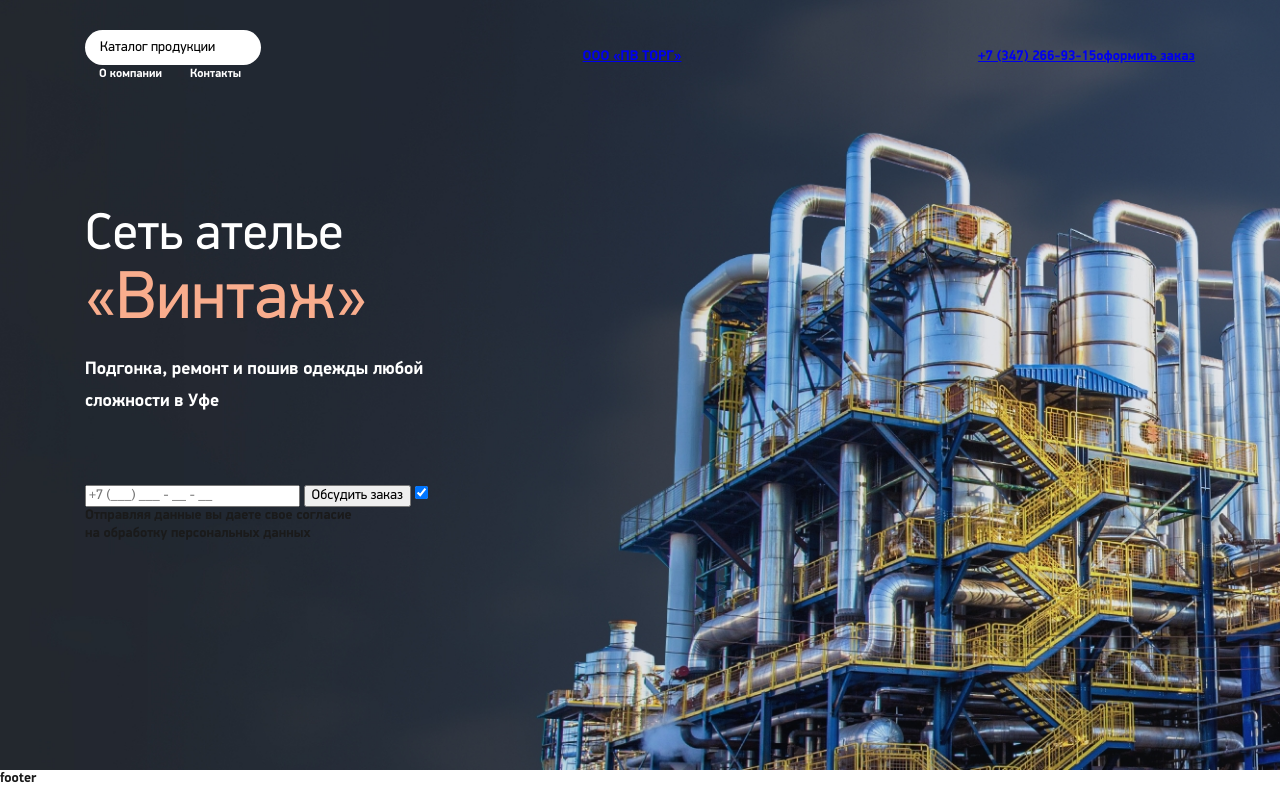
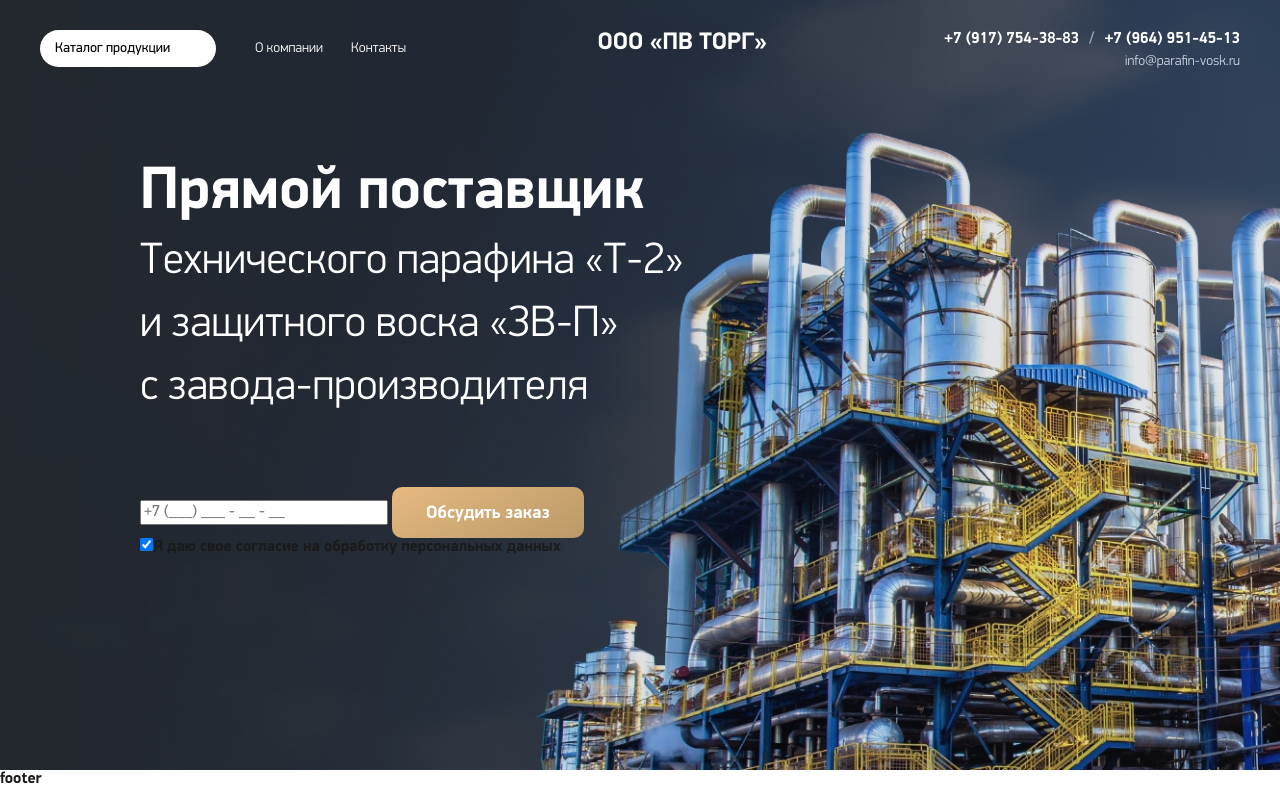
Before and after one commit to Director099/parafin, a website: page src/index.pug in a window 1280 px wide. Drawn offline with nearby package versions, Linux system fonts and the light colour scheme; some packages are replaced by stand-ins of ours; files that its build step writes are made by us from their sources; a script that the page names is missing; files whose address does not match are found by name.

Commit message:
Поправил контейнер и первый экран

```diff
--- a/src/blocks/companents/btn/btn.scss
+++ b/src/blocks/companents/btn/btn.scss
@@ -11,67 +11,58 @@ $field-padding-vertical:      0.3em !default;
 $field-padding-horizontal:    0.7em !default;
 
 $border-radius:               rem(3px) !default;
+$gradient-warning:            linear-gradient(-28deg, #bb9968 0%, #bb9968 1%, #e6b980 100%), linear-gradient(to top, #f9d219 0%, #fba51d 100%);
 
 .btn {
-
-  $block-name:                &; // #{$block-name}__element
-
-  box-sizing: border-box;
   display: inline-block;
   vertical-align: middle;
   margin: 0;
-  padding: $field-padding-vertical  $field-padding-horizontal;
+  padding: 15px 34px 13px;
   white-space: nowrap;
   user-select: none;
   text-align: center;
-  font-size: 1em;
-  font-family: inherit;
-  line-height: $line-height;
+  font-size: 18px;
+  font-weight: 700;
   text-decoration: none;
   text-transform: none;
   color: $text-color;
-  border-radius: $border-radius;
-  border: 1px solid $gray-lighter;
-  background-color: $gray-lightest;
-  background-image: none;
+  border-radius: 10px;
+  border: none;
+  background-color: $gray-300;
+  // background-image: none;
   cursor: pointer;
 
   &:hover,
   &:focus {
     text-decoration: none;
     color: $text-color;
-    background-color: darken($gray-lightest, 10%);
-    border-color: darken($gray-lighter, 12%);
+    // background-color: darken($gray-lightest, 10%);
+    // border-color: darken($gray-lighter, 12%);
   }
 
   &:visited {
     color: $text-color;
   }
 
-  &:active,
-  &:focus {
-    @include field-focus;
+  &--disabled,
+  &:disabled {
+    // opacity: 0.6;
+    cursor: not-allowed;
+    color: $text-color;
+    background-color: $gray-300;
+    // border-color: $gray-lighter;
   }
 
-  &--disabled,
-  &:disabled {
-    opacity: $opacity;
-    cursor: not-allowed;
-    color: $text-color;
-    background-color: $gray-lightest;
-    border-color: $gray-lighter;
-
-    @at-root a.btn--disabled {
-      pointer-events: none;
-    }
-  }
 
   // &__icon {
   //   display: inline-block;
   //   vertical-align: middle;
   // }
 
-
+  &--warning {
+    color: $white;
+    background-image: $gradient-warning;
+  }
 
   // &--main {
   //   color: #fff;
--- a/src/blocks/companents/logo/logo.scss
+++ b/src/blocks/companents/logo/logo.scss
@@ -1,13 +1,11 @@
-// В этом файле должны быть стили для БЭМ-блока logo, его элементов,
-// модификаторов, псевдоселекторов, псевдоэлементов, @media-условий...
-// Очередность: http://nicothin.github.io/idiomatic-pre-CSS/#priority
-
 .logo {
-
-  $block-name:                &; // #{$block-name}__element
-
   display: inline-block;
   white-space: nowrap;
+  color: $white;
+  text-decoration: none;
+  font-size: 24px;
+  font-weight: 700;
+  line-height: 27px;
 
   img {
     display: block;
--- a/src/blocks/companents/title/title.scss
+++ b/src/blocks/companents/title/title.scss
@@ -4,41 +4,41 @@
   font: 400 26px/38px $main-font;
   margin-top: 0;
   margin-bottom: 20px;
-  color: $color-main;
+  color: #25292e;
 
   &--white {
     color: $white;
   }
 
-  &--page {
-    padding-bottom: 65px;
-    letter-spacing: 2.7px;
+  // &--page {
+  //   padding-bottom: 65px;
+  //   letter-spacing: 2.7px;
 
-    &::after {
-      content: "";
-      position: absolute;
-      bottom: 0;
-      left: 0;
-      width: 70px;
-      height: 45px;
-      background: $white url("../img/scissors.png") no-repeat center left / contain;
-    }
+  //   &::after {
+  //     content: "";
+  //     position: absolute;
+  //     bottom: 0;
+  //     left: 0;
+  //     width: 70px;
+  //     height: 45px;
+  //     background: $white url("../img/scissors.png") no-repeat center left / contain;
+  //   }
 
-    &::before {
-      content: "";
-      position: absolute;
-      bottom: 20px;
-      left: 0;
-      max-width: 350px;
-      width: 100%;
-      height: 1px;
-      background: #e59c7d;
-    }
-  }
+  //   &::before {
+  //     content: "";
+  //     position: absolute;
+  //     bottom: 20px;
+  //     left: 0;
+  //     max-width: 350px;
+  //     width: 100%;
+  //     height: 1px;
+  //     background: #e59c7d;
+  //   }
+  // }
 
   @media(min-width: $screen-lg) {
-    font-size: 36px;
-    line-height: 48px;
+    font-size: 38px;
+    line-height: 58px;
   }
 }
 
--- /dev/null
+++ b/src/blocks/project/contact-header/contact-header.scss
@@ -0,0 +1,56 @@
+.contact-header {
+  // position: relative;
+  text-align: right;
+  // margin-left: auto;
+  // z-index: 1;
+}
+
+.contact-header__list {
+  @include ul-none();
+  margin-bottom: 5px;
+  display: flex;
+}
+
+.contact-header__item {
+  &::after {
+    content: "/";
+    display: inline-block;
+    padding-right: 10px;
+    padding-left: 10px;
+    color: #919eaf;
+  }
+
+  &:last-child::after {
+    display: none;
+  }
+}
+
+.contact-header__tel {
+  display: inline-block;
+  font-weight: 700;
+  font-size: 12px;
+  text-decoration: none;
+  color: $white;
+
+  &--black {
+    color: $black;
+  }
+
+  @media(min-width: $screen-sm) {
+    font-size: 16px;
+  }
+}
+
+.contact-header__email {
+  display: block;
+  font-size: 9px;
+  line-height: 16px;
+  font-weight: 300;
+  color: #ccd6e4;
+  text-decoration: none;
+
+  @media(min-width: $screen-sm) {
+    font-size: 14px;
+    font-weight: 300;
+  }
+}
--- /dev/null
+++ b/src/blocks/project/container/container.scss
@@ -0,0 +1,8 @@
+// $grid-gutter-width: 100px;
+
+.container {
+  @include media-breakpoint-up(xl) {
+    padding-left: 100px;
+    padding-right: 100px;
+  }
+}
--- a/src/blocks/project/main-block/main-block.scss
+++ b/src/blocks/project/main-block/main-block.scss
@@ -1,5 +1,5 @@
 .main-block {
-  max-width: 350px;
+  max-width: 544px;
 
   &--width {
     max-width: 100%;
@@ -7,16 +7,16 @@
 }
 
 .main-block__title {
-  font: 400 32px $main-font;
+  font: 700 32px $main-font;
   color: $white;
-  margin-bottom: 15px;
+  margin-bottom: 2px;
 
   &--ident {
     margin-bottom: 5px;
   }
 
   @media(min-width: $screen-lg) {
-    font-size: 52px;
+    font-size: 60px;
   }
 }
 
@@ -34,8 +34,9 @@
 }
 
 .main-block__tagline {
-  font-size: 18px;
-  line-height: 32px;
+  font-size: 44px;
+  font-weight: 300;
+  line-height: 63px;
   margin-bottom: 67px;
   color: $white;
 }
--- a/src/blocks/project/page-header/page-header.pug
+++ b/src/blocks/project/page-header/page-header.pug
@@ -9,5 +9,9 @@ mixin page-header(mod)
           a.page-header__list-link(href="#contact") Контакты
     a.logo.page-header__logo(href="index.html") ООО «ПВ ТОРГ»
     .contact-header
-      a.contact-header__tel(href="tel:+7(347)266-93-15") +7 (347) 266-93-15
-      a.contact-header__call(href="#callback") оформить заказ
+      ul.contact-header__list
+        li.contact-header__item
+          a.contact-header__tel(href="tel:+7(917)754-38-83") +7 (917) 754-38-83
+        li.contact-header__item
+          a.contact-header__tel(href="tel:+7(964)951-45-13") +7 (964) 951-45-13
+      a.contact-header__email(href="mailto:info@parafin-vosk.ru") info@parafin-vosk.ru
--- a/src/blocks/project/page-header/page-header.scss
+++ b/src/blocks/project/page-header/page-header.scss
@@ -1,6 +1,8 @@
 .page-header {
   padding-top: 30px;
   padding-bottom: 87px;
+  margin-left: -100px;
+  margin-right: -100px;
 }
 
 .page-header {
@@ -13,8 +15,13 @@
   }
 
   @media(min-width: $screen-md) {
-    align-items: center;
+    // align-items: center;
   }
+}
+
+.page-header__nav {
+  display: flex;
+  align-items: center;
 }
 
 // .page-header__logo {
@@ -86,6 +93,7 @@
 .page-header__list-link {
   color: $white;
   text-decoration: none;
-  font-size: 12px;
+  font-size: 14px;
+  font-weight: 300;
   padding: 10px 14px;
 }
--- a/src/index.pug
+++ b/src/index.pug
@@ -8,16 +8,16 @@ block header
     .container.fullpage__container
       +page-header()
       section.main-block
-        h1.main-block__title Сеть ателье #[span.main-block__size «Винтаж»]
-        p.main-block__tagline Подгонка, ремонт и пошив одежды любой сложности в Уфе
+        h1.main-block__title Прямой поставщик
+        p.main-block__tagline Технического парафина &laquo;Т-2&raquo; и&nbsp;защитного воска &laquo;ЗВ-П&raquo; с&nbsp;завода-производителя
         form.form-callback
           label.form-doc.form-doc--tel.form-callback__mb-tel
             input.form-doc__input(type="tel" name="tel" placeholder="+7 (___) ___ - __ - __" required="")
-          button.btn.form-callback__btn Обсудить заказ
+          button.btn.btn--warning.form-callback__btn Обсудить заказ
           label.form-checkbox
             input(type="checkbox" required="" checked)
             span.form-checkbox__check(aria-label="Согласие на обработку данных")
-            span.form-checkbox__text Отправляя данные вы&nbsp;даете свое согласие на&nbsp;обработку персональных данных
+            span.form-checkbox__text Я&nbsp;даю свое согласие на&nbsp;обработку персональных данных
 block content
   main
 block footer
--- a/src/sass/style.scss
+++ b/src/sass/style.scss
@@ -9,6 +9,7 @@
 @import "../../node_modules/bootstrap/scss/transitions";
 @import "../../node_modules/bootstrap/scss/modal";
 @import "../../node_modules/bootstrap/scss/bootstrap-grid.scss";
+@import "../../node_modules/bootstrap/scss/reboot";
 // @import "../../node_modules/owl.carousel/dist/assets/owl.carousel.css";
 // @import "../../node_modules/owl.carousel/dist/assets/owl.theme.default.css";
 // @import "../../node_modules/@fancyapps/fancybox/dist/jquery.fancybox.min.css";
@@ -25,9 +26,13 @@
 @import "global";
 
 @import "../blocks/companents/title/title";
+@import "../blocks/companents/logo/logo";
+@import "../blocks/companents/btn/btn";
 
 @import "../blocks/project/page-header/page-header";
 @import "../blocks/project/fullpage/fullpage";
 @import "../blocks/project/menu/menu";
 @import "../blocks/project/main-block/main-block";
 @import "../blocks/project/page-footer/page-footer";
+@import "../blocks/project/contact-header/contact-header";
+@import "../blocks/project/container/container";
--- a/src/sass/variables.scss
+++ b/src/sass/variables.scss
@@ -25,7 +25,7 @@ $main-font:                   "PFDin", "Arial", sans-serif;
 
 // Базовая типографика
 
-$fz:                          14px;
+$fz:                          16px;
 $fz--h1:                      2.25em;
 $fz--h2:                      1.875em;
 $fz--h3:                      1.5em;
@@ -35,6 +35,21 @@ $fz--h6:                      1em;
 $fz--small:                   0.75em;
 
 // Ширины
+
+$container-max-widths: (
+  sm: 540px,
+  md: 705px,
+  lg: 960px,
+  xl: 1200px
+);
+
+$grid-breakpoints: (
+  xs: 0,
+  sm: 576px,
+  md: 768px,
+  lg: 992px,
+  xl: 1200px
+);
 
 $screen-sm:                   480px;
 $screen-md:                   768px;
```
Also changed, not shown: build/css/style.css, build/css/style.min.css, build/index.html.
